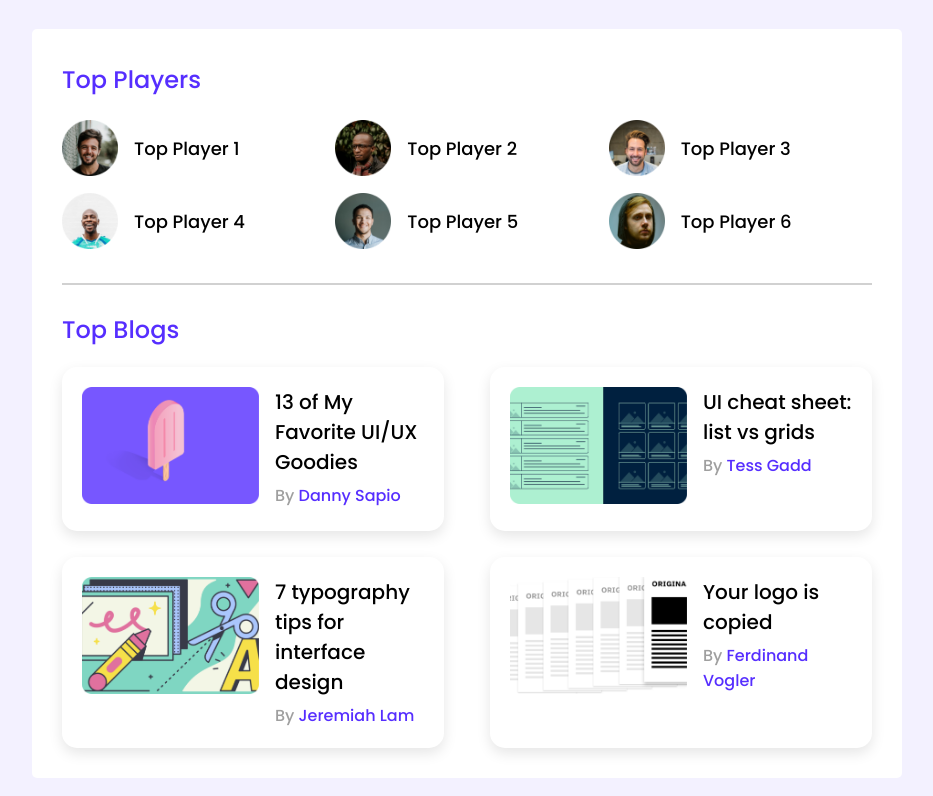
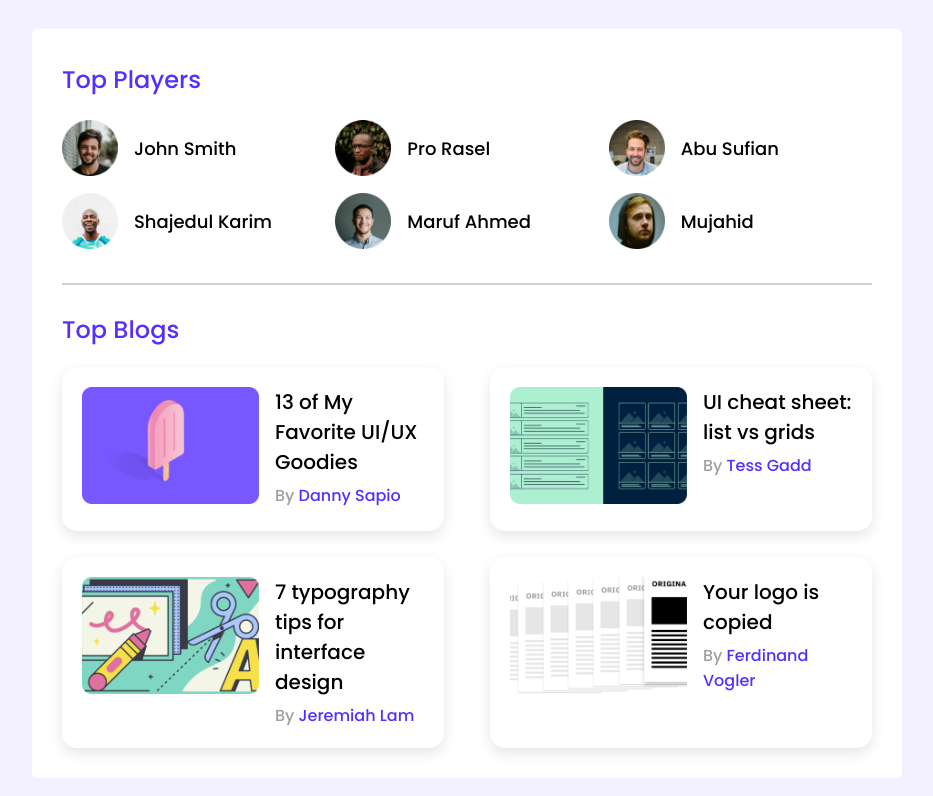
Before and after one commit to 10Sadique/leader-board-css3, a plain HTML site: page index.html in a window 1280 px wide. Shown: the top 796 px of the page, without its empty margins (173-1106 px from the left). Drawn offline with Linux system fonts and the light colour scheme.

Commit message:
html fix

```diff
--- a/index.html
+++ b/index.html
@@ -31,27 +31,27 @@
 
                         <div class="player">
                             <img src="images/players/player-1.png" alt="" />
-                            <h3 class="player__name">Top Player 1</h3>
+                            <h3 class="player__name">John Smith</h3>
                         </div>
                         <div class="player">
                             <img src="images/players/player-2.png" alt="" />
-                            <h3 class="player__name">Top Player 2</h3>
+                            <h3 class="player__name">Pro Rasel</h3>
                         </div>
                         <div class="player">
                             <img src="images/players/player-3.png" alt="" />
-                            <h3 class="player__name">Top Player 3</h3>
+                            <h3 class="player__name">Abu Sufian</h3>
                         </div>
                         <div class="player">
                             <img src="images/players/player-4.png" alt="" />
-                            <h3 class="player__name">Top Player 4</h3>
+                            <h3 class="player__name">Shajedul Karim</h3>
                         </div>
                         <div class="player">
                             <img src="images/players/player-5.png" alt="" />
-                            <h3 class="player__name">Top Player 5</h3>
+                            <h3 class="player__name">Maruf Ahmed</h3>
                         </div>
                         <div class="player">
                             <img src="images/players/player-6.png" alt="" />
-                            <h3 class="player__name">Top Player 6</h3>
+                            <h3 class="player__name">Mujahid</h3>
                         </div>
                     </div>
                 </div>
```
